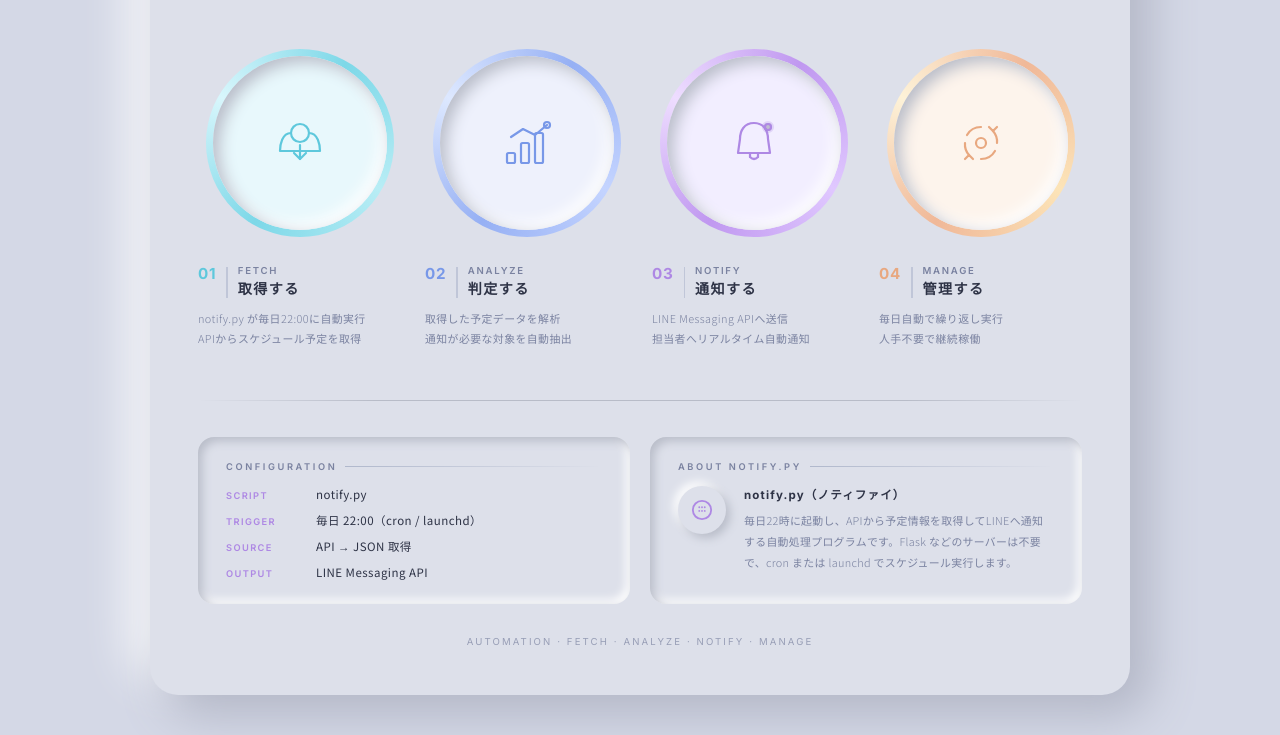
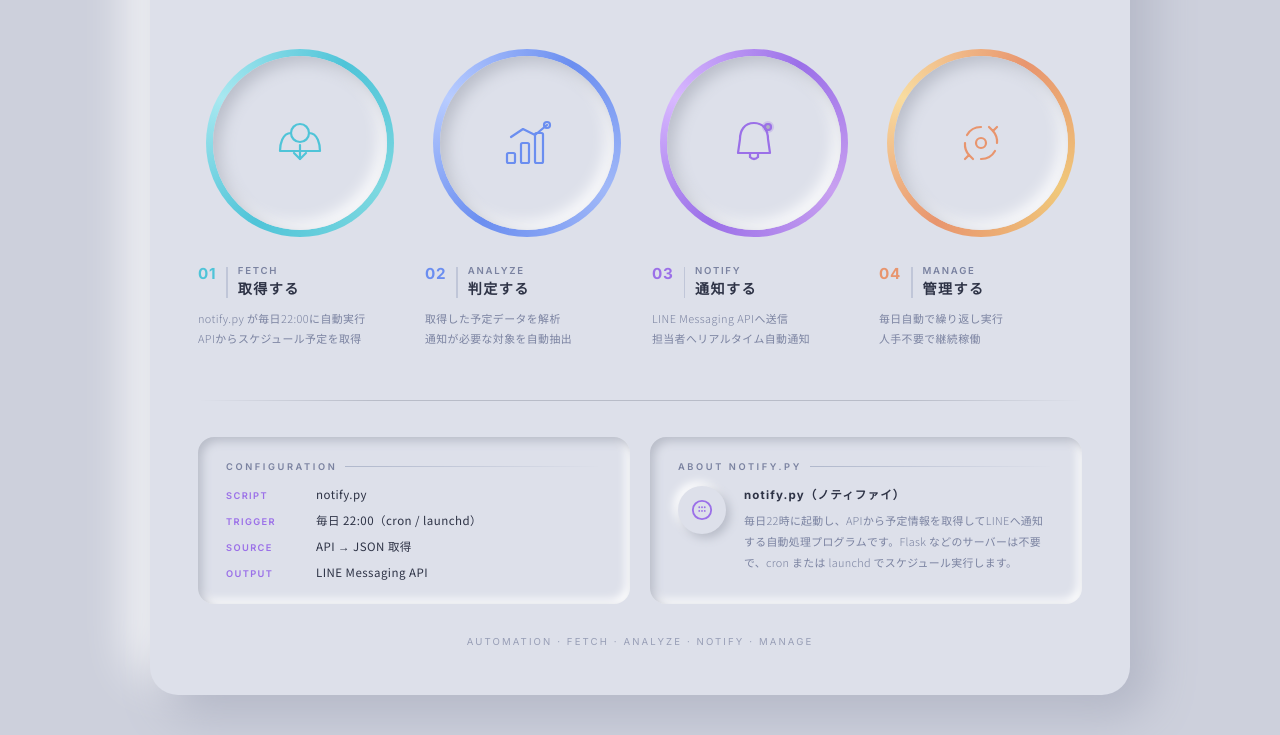
Before and after one commit to hama089/schedule-diagram, a plain HTML site: page index.html in a window 1280 px wide. Shown: the part 151-886 px from the top of the page. Drawn offline with Linux system fonts and the light colour scheme.

Commit message:
Revert to pre-pastel design
Made-with: Cursor

```diff
--- a/index.html
+++ b/index.html
@@ -24,7 +24,7 @@
     }
 
     body {
-      background: #d4d8e6;
+      background: #cdd0dc;
       font-family: 'Noto Sans JP', 'Inter', sans-serif;
       color: var(--text-main);
       min-height: 100vh;
@@ -103,16 +103,17 @@
       filter: drop-shadow(0 16px 24px rgba(0,0,0,0.18));
     }
 
-    .ring-01 { background: conic-gradient(from 120deg, #b8edf5, #7dd8e8, #d8f6fc, #7dd8e8, #b8edf5); }
-    .ring-02 { background: conic-gradient(from 120deg, #c4d4ff, #96b0f4, #dde8ff, #96b0f4, #c4d4ff); }
-    .ring-03 { background: conic-gradient(from 120deg, #e0c8ff, #c098f0, #eeddff, #c098f0, #e0c8ff); }
-    .ring-04 { background: conic-gradient(from 120deg, #fce4b8, #f0b898, #fdf2d8, #f0b898, #fce4b8); }
+    .ring-01 { background: conic-gradient(from 120deg, #7dd8e0, #4fc4d8, #a8e8f0, #4fc4d8, #7dd8e0); }
+    .ring-02 { background: conic-gradient(from 120deg, #a0b8f8, #6b8ef0, #b8ccff, #6b8ef0, #a0b8f8); }
+    .ring-03 { background: conic-gradient(from 120deg, #c8a0f0, #9b70e8, #d8b8ff, #9b70e8, #c8a0f0); }
+    .ring-04 { background: conic-gradient(from 120deg, #f0c87a, #e8956e, #f8dca0, #e8956e, #f0c87a); }
 
-    /* 内側の白い円（ニューモ） — 各カードに淡い色みを追加 */
+    /* 内側の白い円（ニューモ） */
     .ring-inner {
       width: 100%;
       height: 100%;
       border-radius: 50%;
+      background: var(--bg);
       box-shadow:
         inset 6px 6px 16px var(--sd),
         inset -6px -6px 16px var(--sl);
@@ -121,21 +122,16 @@
       justify-content: center;
     }
 
-    .ring-01 .ring-inner { background: #e8f8fc; }
-    .ring-02 .ring-inner { background: #eef1fc; }
-    .ring-03 .ring-inner { background: #f2eeff; }
-    .ring-04 .ring-inner { background: #fdf4ec; }
-
     /* SVGアイコン */
     .icon-svg {
       width: 56px;
       height: 56px;
     }
 
-    .ring-01 .icon-svg { stroke: #5ec8dc; }
-    .ring-02 .icon-svg { stroke: #7898e8; }
-    .ring-03 .icon-svg { stroke: #ae88e4; }
-    .ring-04 .icon-svg { stroke: #e8a880; }
+    .ring-01 .icon-svg { stroke: #4fc4d8; }
+    .ring-02 .icon-svg { stroke: #6b8ef0; }
+    .ring-03 .icon-svg { stroke: #9b70e8; }
+    .ring-04 .icon-svg { stroke: #e8956e; }
 
     /* テキスト部 */
     .item-label {
@@ -155,10 +151,10 @@
       flex-shrink: 0;
     }
 
-    .ring-01 ~ .item-label .item-num { color: #5ec8dc; }
-    .ring-02 ~ .item-label .item-num { color: #7898e8; }
-    .ring-03 ~ .item-label .item-num { color: #ae88e4; }
-    .ring-04 ~ .item-label .item-num { color: #e8a880; }
+    .ring-01 ~ .item-label .item-num { color: #4fc4d8; }
+    .ring-02 ~ .item-label .item-num { color: #6b8ef0; }
+    .ring-03 ~ .item-label .item-num { color: #9b70e8; }
+    .ring-04 ~ .item-label .item-num { color: #e8956e; }
 
     .item-bar {
       width: 1.5px;
@@ -259,7 +255,7 @@
       font-size: 0.58rem;
       font-weight: 600;
       letter-spacing: 0.15em;
-      color: #ae88e4;
+      color: #9b70e8;
       text-transform: uppercase;
       width: 80px;
       flex-shrink: 0;
@@ -296,7 +292,7 @@
     .notify-icon-circle svg {
       width: 22px;
       height: 22px;
-      stroke: #ae88e4;
+      stroke: #9b70e8;
     }
 
     .notify-title {
```
